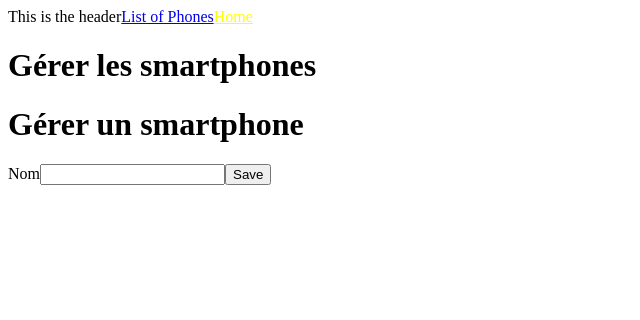
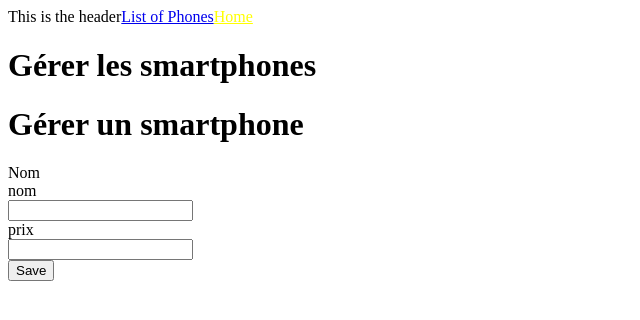
Before and after one commit to lsan75/telephone-store-react, a React (Create React App) app in the folder telephone-store/: page /managePhone in a window 1280 px wide. Shown: the top 320 px of the page, without its empty margins (0-640 px from the left). Built offline with nearby package versions, Linux system fonts and the light colour scheme.

Commit message:
input dans son propre composant et save

```diff
--- a/telephone-store/package.json
+++ b/telephone-store/package.json
@@ -6,6 +6,7 @@
   "dependencies": {
     "express": "^4.16.3",
     "morgan": "^1.9.0",
+    "prop-types": "^15.6.1",
     "react": "^16.4.0",
     "react-dom": "^16.4.0",
     "react-router": "^4.3.1",
--- a/telephone-store/src/api/phoneApi.js
+++ b/telephone-store/src/api/phoneApi.js
@@ -42,7 +42,7 @@ var PhoneApi = {
       //The server would generate ids for new authors in a real app.
       //Cloning so copy returned is passed by value rather than by reference.
       phone.id = _generateId(phone);
-      phone.push(phone);
+      phones.push(phone);
     }
 
     return _clone(phone);
--- /dev/null
+++ b/telephone-store/src/components/common/TextInput.js
@@ -0,0 +1,29 @@
+import React, { Component } from "react";
+import { NavLink } from "react-router-dom";
+import PropTypes from "prop-types";
+
+class TextInput extends React.Component {
+  render() {
+    return (
+      <div>
+        <label htmlFor={this.props.name}>{this.props.label}</label>
+        <div className="field">
+          <input
+            type="text"
+            name={this.props.name}
+            className="form-control"
+            onChange={this.props.onChange}
+            value={this.props.value}
+          />
+        </div>
+      </div>
+    );
+  }
+}
+
+TextInput.propTypes = {
+  name: PropTypes.string.isRequired,
+  label: PropTypes.string.isRequired
+};
+
+export default TextInput;
--- a/telephone-store/src/components/phones/ManagePhonePage.js
+++ b/telephone-store/src/components/phones/ManagePhonePage.js
@@ -10,29 +10,38 @@ class ManagePhonePage extends React.Component {
     // Note that this is the only place where this is allowed.
     //You should use this.setState() everywhere else
 
-        this.state =  {
-          phone: {id:'',name:'',price:''}
+    this.state = {
+      phone: { id: "", name: "", price: "" }
     };
 
     this.setPhoneState = this.setPhoneState.bind(this);
+    this.savePhone = this.savePhone.bind(this);
   }
-
 
   // if I dont't bind, this is undeifned
   //https://reactjs.org/docs/handling-events.html
   //You have to be careful about the meaning of this in JSX callbacks. In JavaScript, class methods are not bound by default. If you forget to bind this.handleClick and pass it to onClick, this will be undefined when the function is actually called.
-      setPhoneState =  function(event){
+  setPhoneState = function(event) {
     var field = event.target.name;
     var value = event.target.value;
     this.state.phone[field] = value;
-        this.setState({phone:this.state.phone});
-        }
+    this.setState({ phone: this.state.phone });
+  };
+
+  savePhone = function(event) {
+    event.preventDefault();
+    PhoneApi.savePhone(this.state.phone);
+  };
 
   render() {
     return (
       <div>
         <h1>Gérer les smartphones</h1>
-            <PhoneForm phone={this.state.phone} onChange={this.setPhoneState}/>
+        <PhoneForm
+          phone={this.state.phone}
+          onChange={this.setPhoneState}
+          onSave={this.savePhone}
+        />
       </div>
     );
   }
--- a/telephone-store/src/components/phones/PhoneForm.js
+++ b/telephone-store/src/components/phones/PhoneForm.js
@@ -1,19 +1,36 @@
 import React, { PropTypes } from "react";
+import Input from "../common/TextInput";
+class PhoneForm extends React.Component {
+  render() {
+    return (
+      <form>
+        <h1>Gérer un smartphone</h1>
+        <label htmlFor="name">Nom</label>
+        <Input
+          name="name"
+          label="nom"
+          className="form-control"
+          value={this.props.phone.name}
+          onChange={this.props.onChange}
+        />
 
-class PhoneForm extends React.Component {
+        <Input
+          name="price"
+          label="prix"
+          className="form-control"
+          value={this.props.phone.price}
+          onChange={this.props.onChange}
+        />
 
-    render(){
-        return (<form>
-            <h1>Gérer un smartphone</h1>
-            <label htmlFor="name">Nom</label>
-            <input type="text" name="name"
-            onChange={this.props.onChange}
-            value={this.props.phone.name}/>
-
-            <input type="submit" value="Save" className="btn btn-default"/>
-        </form>);
-    }
-
+        <input
+          type="submit"
+          value="Save"
+          className="btn btn-default"
+          onClick={this.props.onSave}
+        />
+      </form>
+    );
+  }
 }
 
 export default PhoneForm;
```
Lines whose indentation alone changed are shown as unchanged.
